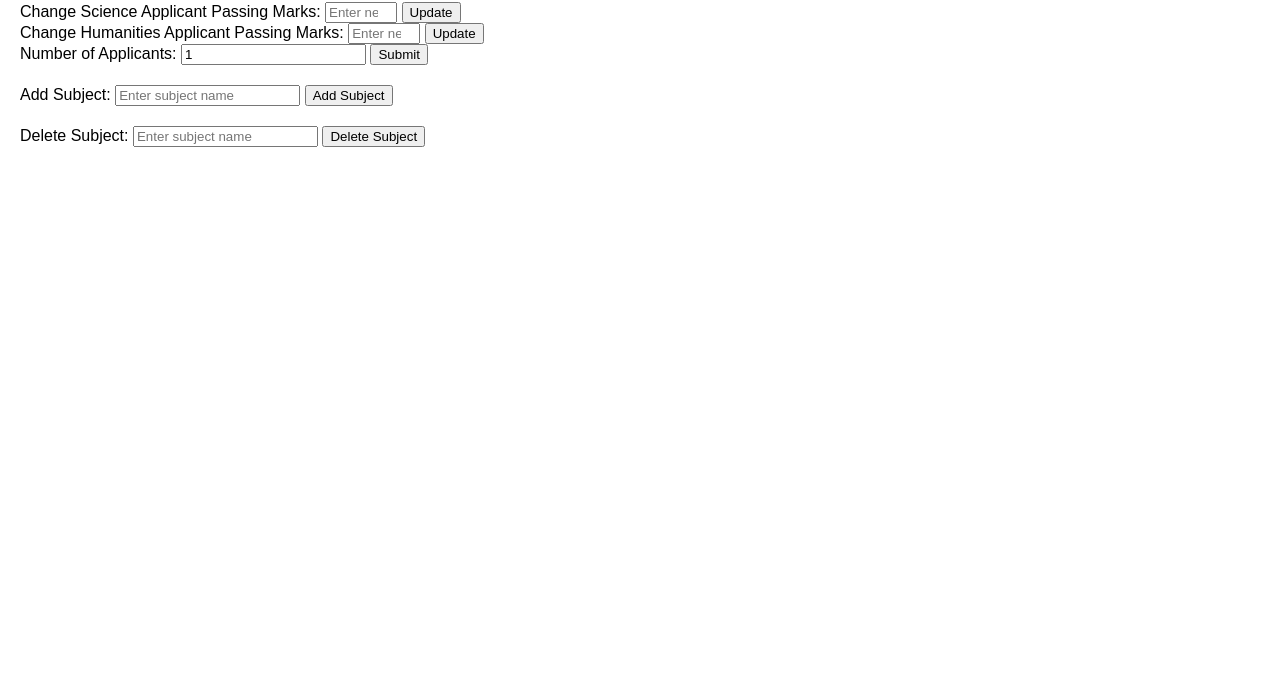
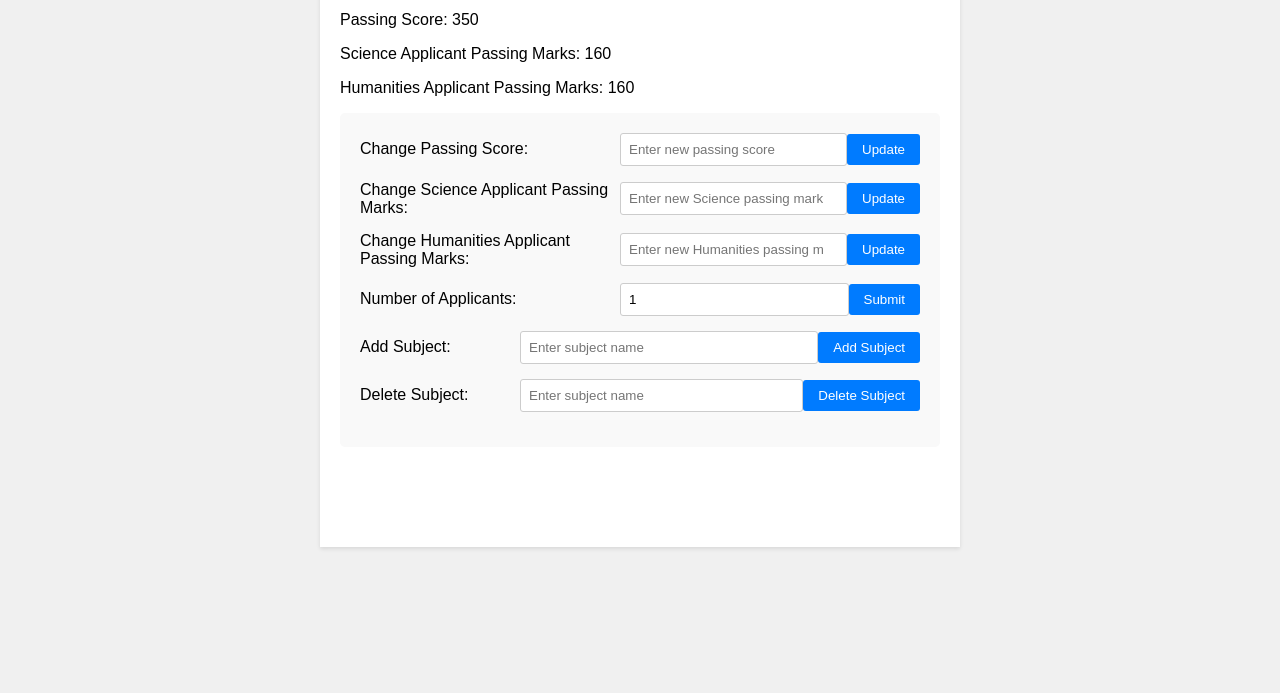
Before and after one commit to Alexcalyx/TAP_Univeristy_project, a plain HTML site: page project/index.html in a window 1280 px wide. Shown: the part 107-800 px from the top of the page. Drawn offline with Linux system fonts and the light colour scheme.

Commit message:
Made changes to UI to make it more presentable.

```diff
--- a/project/index.html
+++ b/project/index.html
@@ -2,63 +2,78 @@
 <html>
 <head>
   <title>TAP University Entrance Examination</title>
-  <link rel="stylesheet" href="styles.css"> <!-- Link to an external CSS file for styling -->
+  <link rel="stylesheet" href="styles.css">
 </head>
 <body>
-  <div class="top-right">
+  <div class="container">
+    <h2>TAP University Entrance Examination</h2>
+
+    <div class="top">
+      <!-- Displaying the current passing score and passing marks for Science and Humanities applicants -->
       <p>Passing Score: <span id="currentPassingScore">350</span></p>
       <p>Science Applicant Passing Marks: <span id="sciencePassingMarksValue">160</span></p>
       <p>Humanities Applicant Passing Marks: <span id="humanitiesPassingMarksValue">160</span></p>
     </div>
 
-  <h2>TAP University Entrance Examination</h2>
-
-  <!-- Permanent passing score input field -->
-  <div class="change-passing-score">
+    <div class="form-container">
+      <!-- Form to change the passing score -->
+      <form>
+        <div class="form-group">
           <label for="newPassingScore">Change Passing Score:</label>
           <input type="number" id="newPassingScore" placeholder="Enter new passing score" min="1" max="1000">
-    <button type="button" id="updatePassingScoreButton">Update</button> <!-- Button to update the passing score -->
+          <button type="button" id="updatePassingScoreButton">Update</button>
+        </div>
+      </form>
+
+      <!-- Form to change the passing marks for Science and Humanities applicants -->
+      <form>
+        <div class="form-group">
+          <label for="sciencePassingMarks">Change Science Applicant Passing Marks:</label>
+          <input type="number" id="sciencePassingMarks" placeholder="Enter new Science passing marks" min="0" max="1000">
+          <button type="button" id="updateSciencePassingMarksButton">Update</button>
         </div>
 
-  <!-- Science and Humanities passing marks input fields -->
-  <div class="change-passing-marks">
-    <label for="sciencePassingMarks">Change Science Applicant Passing Marks:</label>
-    <input type="number" id="sciencePassingMarks" placeholder="Enter new Science passing marks" min="0" max="1000">
-    <button type="button" id="updateSciencePassingMarksButton">Update</button> <!-- Button to update Science passing marks -->
-  </div>
-
-  <div class="change-passing-marks">
+        <div class="form-group">
           <label for="humanitiesPassingMarks">Change Humanities Applicant Passing Marks:</label>
           <input type="number" id="humanitiesPassingMarks" placeholder="Enter new Humanities passing marks" min="0" max="1000">
-    <button type="button" id="updateHumanitiesPassingMarksButton">Update</button> <!-- Button to update Humanities passing marks -->
+          <button type="button" id="updateHumanitiesPassingMarksButton">Update</button>
         </div>
+      </form>
 
+      <!-- Form to input the number of applicants -->
       <form>
+        <div class="form-group">
           <label for="numberOfApplicants">Number of Applicants:</label>
           <input type="number" id="numberOfApplicants" min="1" value="1" required>
-    <button type="button" id="submitApplicantFieldsButton">Submit</button> <!-- Button to submit the number of applicants -->
+          <button type="button" id="submitApplicantFieldsButton">Submit</button>
+        </div>
       </form>
 
+      <!-- Container to add a new subject -->
       <div class="subject-container">
         <label for="subjectToAdd">Add Subject:</label>
         <input type="text" id="subjectToAdd" placeholder="Enter subject name">
-    <button type="button" id="addSubjectButton">Add Subject</button> <!-- Button to add a new subject -->
-    <span id="addSubjectMessage"></span> <!-- Element to display the result message of adding a subject -->
+        <button type="button" id="addSubjectButton">Add Subject</button>
+        <span id="addSubjectMessage"></span> <!-- A space to display a message after adding a subject -->
       </div>
 
+      <!-- Container to delete an existing subject -->
       <div class="subject-container">
         <label for="subjectToDelete">Delete Subject:</label>
         <input type="text" id="subjectToDelete" placeholder="Enter subject name">
-    <button type="button" id="deleteSubjectButton">Delete Subject</button> <!-- Button to delete an existing subject -->
-    <span id="deleteSubjectMessage"></span> <!-- Element to display the result message of deleting a subject -->
+        <button type="button" id="deleteSubjectButton">Delete Subject</button>
+        <span id="deleteSubjectMessage"></span> <!-- A space to display a message after deleting a subject -->
+      </div>
     </div>
 
-  <div id="applicantFields"></div> <!-- Container to create applicant fields -->
+    <div id="applicantFields"></div> <!-- Container to display applicant input fields dynamically -->
 
-  <button type="button" id="calculateButton" style="display: none;">Calculate Results</button> <!-- Button to calculate the results -->
+    <button type="button" id="calculateButton" style="display: none;">Calculate Results</button>
+    <!-- Button to trigger the calculation of the number of applicants who passed -->
 
-  <div id="result"></div> <!-- New element to display the result of the calculation -->
+    <div id="result" style="display: none;"></div> <!-- Container to display the result after calculation -->
+  </div>
 
-  <script src="script.js"></script> <!-- Link to an external JavaScript file for interactive functionality -->
+  <script src="script.js"></script>
 </body>
 </html>
--- a/project/script.js
+++ b/project/script.js
@@ -155,6 +155,10 @@ class UI {
 
     // Show an alert to confirm the passing score update
     alert(`Passing score has been updated to ${this.passingScore}.`);
+
+    // Clear the input field by setting its value to an empty string
+    document.getElementById('newPassingScore').value = '';
+
   }
 
   // Method to update the passing marks for Science applicants
@@ -176,6 +180,10 @@ class UI {
 
     // Show an alert to confirm the Science passing marks update
     alert(`Science passing marks have been updated to ${this.sciencePassingMarks}.`);
+
+    // Clear the input field by setting its value to an empty string
+    document.getElementById('sciencePassingMarks').value = '';
+
   }
 
   // Method to update the passing marks for Humanities applicants
@@ -197,6 +205,10 @@ class UI {
 
     // Show an alert to confirm the Humanities passing marks update
     alert(`Humanities passing marks have been updated to ${this.humanitiesPassingMarks}.`);
+
+    // Clear the input field by setting its value to an empty string
+    document.getElementById('humanitiesPassingMarks').value = '';
+
   }
 
   // Method to create input fields for entering applicant data
@@ -241,6 +253,7 @@ class UI {
 
     // Show the calculate results button after creating applicant fields
     document.getElementById('calculateButton').style.display = 'block';
+
   }
 
   // Method to collect applicant data from the input fields
@@ -290,9 +303,13 @@ class UI {
   // Method to submit the applicant data and calculate the number of passed applicants
   submitForm() {
     const applicants = this.collectApplicantData(); // Collect the applicant data from the input fields
+
     // Calculate the number of applicants who passed the two-stage selection based on the passing score and passing marks
     const passedApplicantsCount = this.exam.countPassedApplicants(applicants, this.passingScore, this.sciencePassingMarks, this.humanitiesPassingMarks);
     document.getElementById('result').textContent = `Number of applicants who passed the two-stage selection: ${passedApplicantsCount}`; // Display the result on the webapp
+
+    // Show the result after creating applicant fields
+    document.getElementById('result').style.display = 'block';
   }
 
   // Method to add a new subject to the list of subjects
@@ -307,14 +324,11 @@ class UI {
       return;
     }
 
-    // Get the message element to display the result of adding the subject
-    const addSubjectMessage = document.getElementById('addSubjectMessage');
-
     // Call the addSubject method of the exam object to add the new subject and get the result message
     const message = this.exam.addSubject(subjectName);
 
     // Display the result message on the webapp
-    addSubjectMessage.textContent = message;
+    alert(`${subjectName} has been added.`);
 
     subjectNameInput.value = ''; // Clear the input field after adding the subject
     this.createApplicantFields(); // Recreate applicant fields to include the new subject in the input fields
@@ -332,14 +346,11 @@ class UI {
       return;
     }
 
-    // Get the message element to display the result of deleting the subject
-    const deleteSubjectMessage = document.getElementById('deleteSubjectMessage');
-
     // Call the deleteSubject method of the exam object to delete the subject and get the result message
     const message = this.exam.deleteSubject(subjectName);
 
-    // Display the result message on the webapp
-    deleteSubjectMessage.textContent = message;
+    // Display the deleted subject on the webapp
+    alert(`${subjectName} has been deleted.`);
 
     subjectNameInput.value = ''; // Clear the input field after deleting the subject
     this.createApplicantFields(); // Recreate applicant fields to exclude the deleted subject from the input fields
--- a/project/styles.css
+++ b/project/styles.css
@@ -1,33 +1,97 @@
 body {
   font-family: Arial, sans-serif;
-    margin: 20px;
+  margin: 0;
+  padding: 0;
+  background-color: #f0f0f0;
+}
+
+.container {
+  max-width: 600px;
+  margin: 30px auto;
+  background-color: #ffffff;
+  box-shadow: 0 2px 4px rgba(0, 0, 0, 0.1);
+  padding: 20px;
 }
 
 h2 {
+  text-align: center;
   margin-bottom: 20px;
 }
 
-  form {
+.form-container {
+  background-color: #f9f9f9;
+  padding: 20px;
   margin-bottom: 20px;
+  border-radius: 5px;
 }
 
-  .change-passing-score {
-    margin-bottom: 20px;
+.form-group {
+  display: flex;
+  align-items: center;
+  margin-bottom: 15px;
+}
+
+.form-group label {
+  width: 250px;
+  margin-right: 10px;
+}
+
+.form-group input[type="number"],
+.form-group input[type="text"] {
+  flex: 1;
+  padding: 8px;
+  border: 1px solid #ccc;
+  border-radius: 3px;
+}
+
+.form-group button {
+  padding: 8px 15px;
+  background-color: #007bff;
+  color: #ffffff;
+  border: none;
+  border-radius: 3px;
+  cursor: pointer;
+}
+
+.form-group button:hover {
+  background-color: #0056b3;
 }
 
 .subject-container {
-    margin-bottom: 20px;
+  display: flex;
+  align-items: center;
+  margin-bottom: 15px;
 }
 
-  .top-right {
-    position: absolute;
-    top: 10px;
-    right: 20px;
-    text-align: right;
+.subject-container label {
+  width: 150px;
+  margin-right: 10px;
 }
 
-  .top-right p {
-    margin: 5px 0;
+.subject-container input[type="text"] {
+  flex: 1;
+  padding: 8px;
+  border: 1px solid #ccc;
+  border-radius: 3px;
+}
+
+.subject-container button {
+  padding: 8px 15px;
+  background-color: #007bff;
+  color: #ffffff;
+  border: none;
+  border-radius: 3px;
+  cursor: pointer;
+}
+
+.subject-container button:hover {
+  background-color: #0056b3;
+}
+
+#applicantFields {
+  padding: 20px;
+  margin-bottom: 20px;
+  border-radius: 5px;
 }
 
 #applicantFields fieldset {
@@ -40,19 +104,25 @@ body {
 }
 
 #calculateButton {
-    margin-top: 20px;
+  display: block;
+  width: 100%;
+  padding: 10px;
+  background-color: #007bff;
+  color: #ffffff;
+  border: none;
+  border-radius: 3px;
+  cursor: pointer;
+  font-size: 16px;
+}
+
+#calculateButton:hover {
+  background-color: #0056b3;
 }
 
 #result {
-    margin-top: 20px;
   font-weight: bold;
+  text-align: center;
+  padding: 10px;
+  border: 2px solid #007bff;
+  border-radius: 5px;
 }
-
-  #passingScore {
-    font-weight: bold;
-  }
-
-  #scienceSubjects,
-  #humanitiesSubjects {
-    font-style: italic;
-  }
```
Also changed, not shown: 1 other file. Lines whose indentation alone changed are shown as unchanged.
